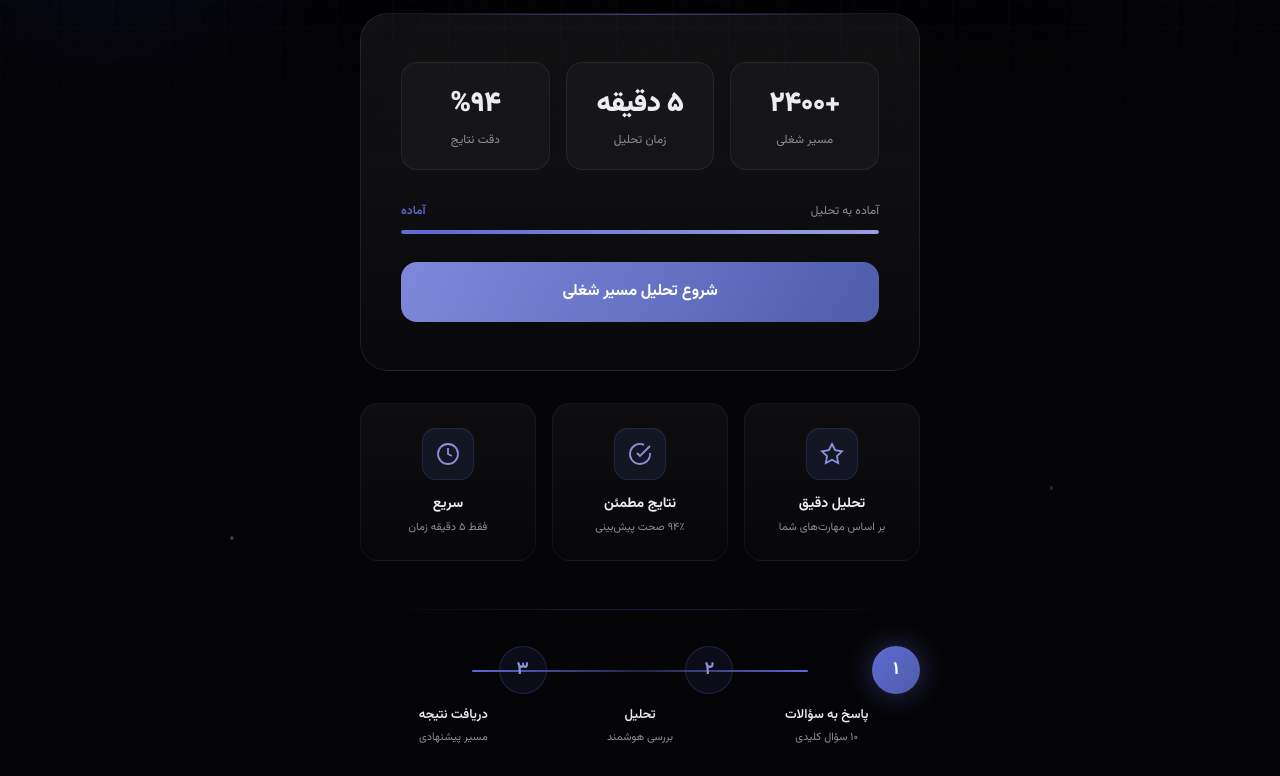
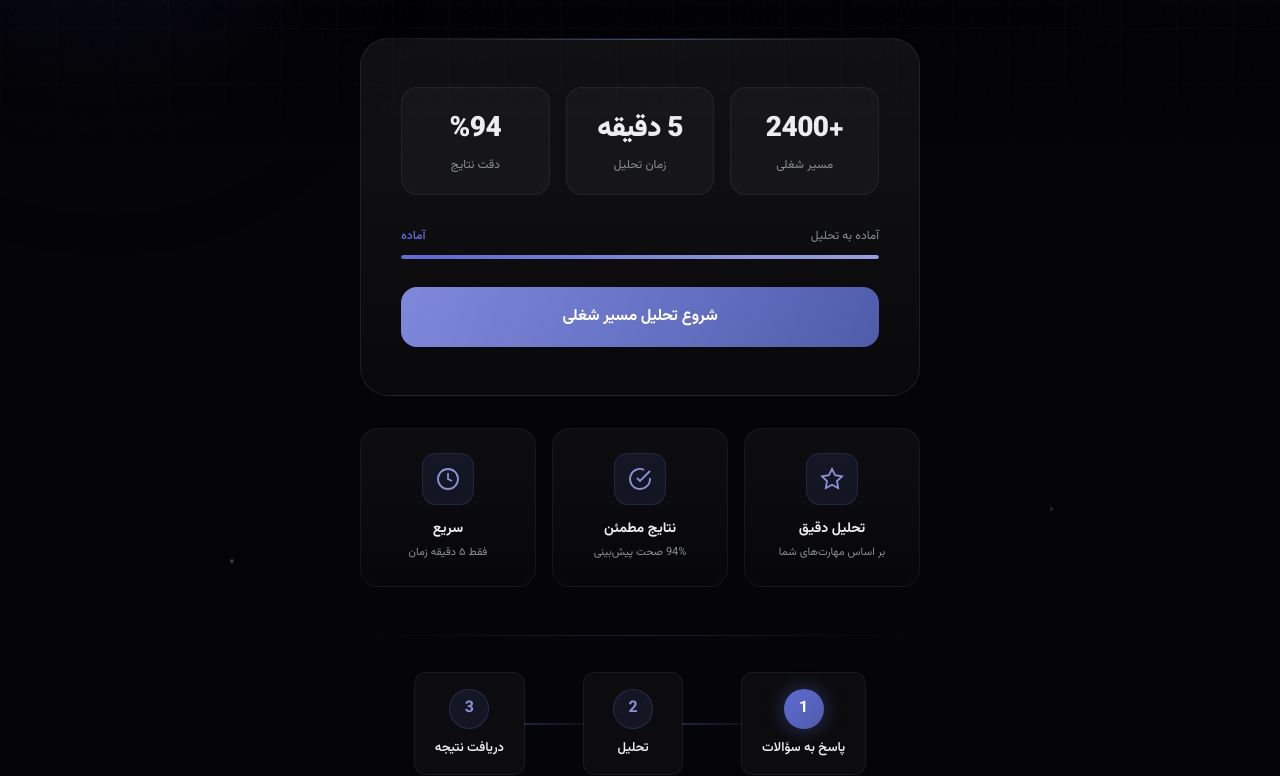
Before and after one commit to mahdysp/my-career-path, a Next.js app: page / in a window 1280 px wide. Shown: the part 644-1420 px from the top of the page. Built offline with nearby package versions, Linux system fonts and the light colour scheme.

Commit message:
change ui9

```diff
--- a/app/page.tsx
+++ b/app/page.tsx
@@ -505,7 +505,9 @@ export default function CareerHub() {
               lineHeight: 1.25,
               letterSpacing: "-0.035em",
               color: "#EDEDEF",
+              direction: "rtl",
             }}>
+              <span style={{ fontSize: 14, fontWeight: 500, color: "#8A8F98", display: "block", marginBottom: 8, letterSpacing: "0.1em", textTransform: "uppercase" }}>Karex</span>
               <span className="accent-text">هدایت مسیر</span>
               <br />
               <span className="glow-text">شغلی من</span>
@@ -529,7 +531,7 @@ export default function CareerHub() {
             flexWrap: "wrap",
             justifyContent: "center",
           }}>
-            {["رایگان", "بدون ثبت‌نام", "نتیجه فوری"].map((text, i) => (
+            {["رایگان", "نتیجه فوری"].map((text, i) => (
               <span key={i} className="badge-item">
                 <svg width="14" height="14" viewBox="0 0 24 24" fill="none" stroke="currentColor" strokeWidth="2.5">
                   <polyline points="20 6 9 17 4 12"/>
@@ -556,9 +558,9 @@ export default function CareerHub() {
             {/* Stats Grid */}
             <div style={{ display: "grid", gridTemplateColumns: "repeat(3, 1fr)", gap: 16, marginBottom: 32 }}>
               {[
-                { num: "+۲۴۰۰", label: "مسیر شغلی" },
-                { num: "۵ دقیقه", label: "زمان تحلیل" },
-                { num: "%۹۴", label: "دقت نتایج" },
+                { num: "+2400", label: "مسیر شغلی" },
+                { num: "5 دقیقه", label: "زمان تحلیل" },
+                { num: "%94", label: "دقت نتایج" },
               ].map((stat, i) => (
                 <div key={i} className="stat-box" style={{ textAlign: "center" }}>
                   <div style={{ fontSize: 28, fontWeight: 900, color: "#EDEDEF", letterSpacing: "-0.02em", marginBottom: 6 }}>
@@ -621,7 +623,7 @@ export default function CareerHub() {
           }}>
             {[
               { icon: <svg width="24" height="24" viewBox="0 0 24 24" fill="none" stroke="#8B92D9" strokeWidth="1.8"><path d="M12 2l3.09 6.26L22 9.27l-5 4.87 1.18 6.88L12 17.77l-6.18 3.25L7 14.14 2 9.27l6.91-1.01L12 2z"/></svg>, title: "تحلیل دقیق", desc: "بر اساس مهارت‌های شما" },
-              { icon: <svg width="24" height="24" viewBox="0 0 24 24" fill="none" stroke="#8B92D9" strokeWidth="1.8"><path d="M22 11.08V12a10 10 0 1 1-5.93-9.14"/><polyline points="22 4 12 14.01 9 11.01"/></svg>, title: "نتایج مطمئن", desc: "۹۴٪ صحت پیش‌بینی" },
+              { icon: <svg width="24" height="24" viewBox="0 0 24 24" fill="none" stroke="#8B92D9" strokeWidth="1.8"><path d="M22 11.08V12a10 10 0 1 1-5.93-9.14"/><polyline points="22 4 12 14.01 9 11.01"/></svg>, title: "نتایج مطمئن", desc: "94% صحت پیش‌بینی" },
               { icon: <svg width="24" height="24" viewBox="0 0 24 24" fill="none" stroke="#8B92D9" strokeWidth="1.8"><circle cx="12" cy="12" r="10"/><path d="M12 6v6l4 2"/></svg>, title: "سریع", desc: "فقط ۵ دقیقه زمان" },
             ].map((feature, i) => (
               <div key={i} className="feature-card" style={{ textAlign: "center" }}>
@@ -648,26 +650,63 @@ export default function CareerHub() {
           <div className={`fade-up delay-700 ${loaded ? '' : 'opacity-0'}`} style={{ width: "100%", marginBottom: 40 }}>
             <div className="section-divider" style={{ marginBottom: 36 }} />
 
-            <div style={{ display: "flex", justifyContent: "space-between", alignItems: "flex-start", position: "relative" }}>
-              <div style={{
-                position: "absolute",
-                top: 24,
-                left: "20%",
-                right: "20%",
-                height: 2,
-                background: "linear-gradient(90deg, #5E6AD2, rgba(94,106,210,0.3), #5E6AD2)",
-                borderRadius: 1,
-              }} />
+            <div style={{
+              display: "flex",
+              justifyContent: "center",
+              alignItems: "center",
+              gap: 0,
+              position: "relative",
+              flexWrap: "wrap",
+            }}>
 
               {[
-                { num: "۱", title: "پاسخ به سؤالات", desc: "۱۰ سؤال کلیدی" },
-                { num: "۲", title: "تحلیل", desc: "بررسی هوشمند" },
-                { num: "۳", title: "دریافت نتیجه", desc: "مسیر پیشنهادی" },
+                { num: "1", title: "پاسخ به سؤالات" },
+                { num: "2", title: "تحلیل" },
+                { num: "3", title: "دریافت نتیجه" },
               ].map((step, i) => (
-                <div key={i} style={{ flex: 1, textAlign: "center", position: "relative", zIndex: 1 }}>
-                  <div className={i === 0 ? "step-circle" : "step-circle inactive"}>{step.num}</div>
-                  <div style={{ fontSize: 13, fontWeight: 600, color: "#EDEDEF", marginTop: 12, marginBottom: 4 }}>{step.title}</div>
-                  <div style={{ fontSize: 11, color: "#8A8F98" }}>{step.desc}</div>
+                <div key={i} style={{
+                  display: "flex",
+                  alignItems: "center",
+                  gap: 0,
+                }}>
+                  {i > 0 && (
+                    <div style={{
+                      width: 60,
+                      height: 2,
+                      background: "linear-gradient(90deg, rgba(94,106,210,0.3), rgba(94,106,210,0.1))",
+                      margin: "0 -1px",
+                    }} />
+                  )}
+                  <div style={{
+                    textAlign: "center",
+                    position: "relative",
+                    zIndex: 1,
+                    minWidth: 100,
+                    padding: "16px 20px",
+                    background: "rgba(255,255,255,0.03)",
+                    border: "1px solid rgba(255,255,255,0.06)",
+                    borderRadius: 12,
+                    transition: "all 0.3s ease",
+                  }}>
+                    <div style={{
+                      width: 40,
+                      height: 40,
+                      borderRadius: "50%",
+                      background: i === 0 ? "linear-gradient(135deg, #5E6AD2, #4F5DAA)" : "rgba(94,106,210,0.1)",
+                      border: i === 0 ? "none" : "1px solid rgba(94,106,210,0.25)",
+                      display: "flex",
+                      alignItems: "center",
+                      justifyContent: "center",
+                      fontSize: 16,
+                      fontWeight: 700,
+                      color: i === 0 ? "#fff" : "#8B92D9",
+                      boxShadow: i === 0 ? "0 0 20px rgba(94,106,210,0.4)" : "none",
+                      margin: "0 auto 10px",
+                    }}>
+                      {step.num}
+                    </div>
+                    <div style={{ fontSize: 13, fontWeight: 600, color: "#EDEDEF" }}>{step.title}</div>
+                  </div>
                 </div>
               ))}
             </div>
@@ -675,7 +714,7 @@ export default function CareerHub() {
 
           {/* Footer */}
           <div className={`fade-up delay-800 ${loaded ? '' : 'opacity-0'}`} style={{ textAlign: "center", paddingBottom: 20 }}>
-            <p style={{ fontSize: 12, color: "rgba(255,255,255,0.25)" }}>بیش از ۲۴۰۰ نفر از این سامانه استفاده کرده‌اند</p>
+            <p style={{ fontSize: 12, color: "rgba(255,255,255,0.25)" }}>Powered by Karex</p>
           </div>
         </div>
 
```
